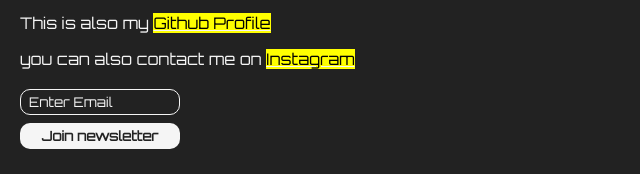
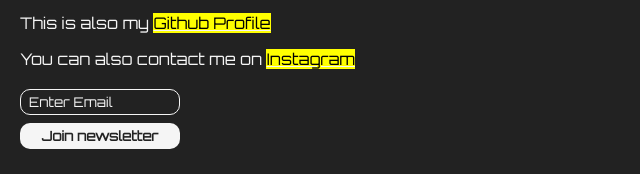
Before and after one commit to hassan22565/Hassan, a plain HTML site: page index.html in a window 1280 px wide. Shown: the part 681-855 px from the top of the page, 0-640 px from the left. Drawn offline with Linux system fonts and the light colour scheme; a web font is replaced by a local one.

Commit message:
Update index.html

```diff
--- a/index.html
+++ b/index.html
@@ -19,8 +19,9 @@
         </ul>
         <p>Please connect with me on <a href="https://www.linkedin.com/in/hassan-elbahar-14aa24382/" target="_blank"><mark>LinkedIn here</mark></a></p>
         <p>This is also my <a href="https://github.com/hassanelbahar" target="_blank"><mark>Github Profile</mark></a></p>
-        <p>you can also contact me on <a href="https://www.instagram.com/_hassan_elb/" target="_blank"><mark>Instagram</mark></a></p>
+        <p>You can also contact me on <a href="https://www.instagram.com/_hassan_elb/" target="_blank"><mark>Instagram</mark></a></p>
         <input type="text" placeholder="Enter Email">
         <button>Join newsletter</button>
     </body>
+
 </html>
```
